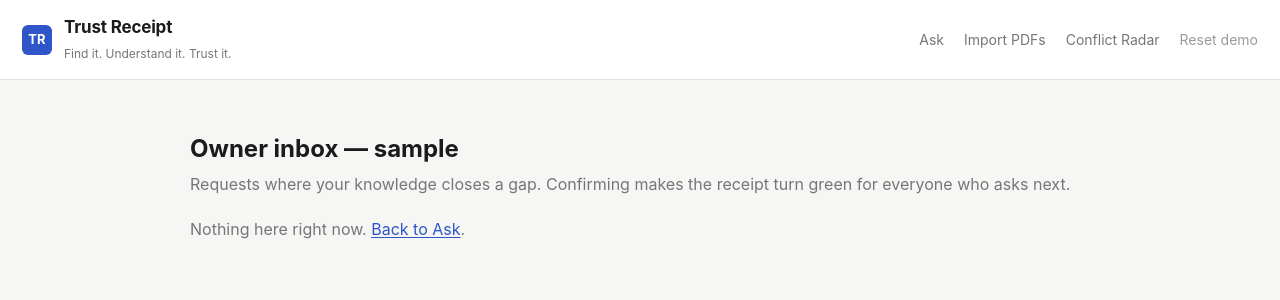
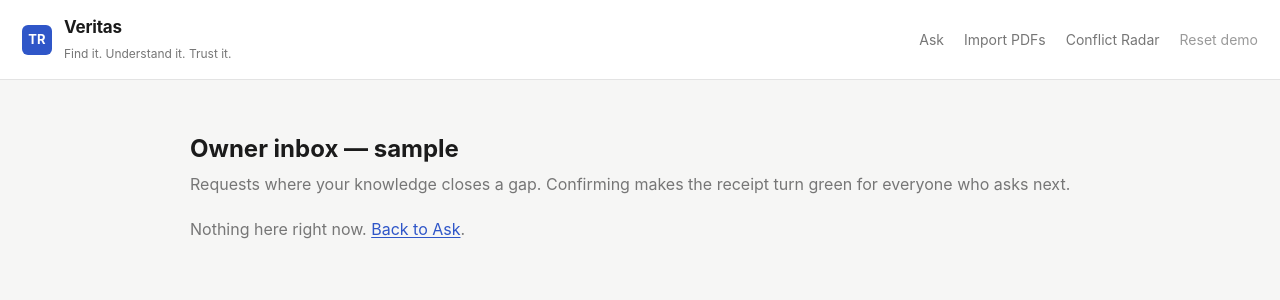
Before and after one commit to Ilie24118/tectonic-hackathon-26, a Flask app: page /owner/sample in a window 1280 px wide. Shown: the top 300 px of the page. Run offline with Flask 3, Linux system fonts and the light colour scheme.

Commit message:
change of name

```diff
--- a/app.py
+++ b/app.py
@@ -1,4 +1,4 @@
-"""Trust Receipt — Flask app. Run: python app.py  (mock mode needs no API key)."""
+"""Veritas — Flask app. Run: python app.py  (mock mode needs no API key)."""
 import glob
 import os
 
--- a/templates/base.html
+++ b/templates/base.html
@@ -3,7 +3,7 @@
 <head>
   <meta charset="utf-8">
   <meta name="viewport" content="width=device-width, initial-scale=1">
-  <title>{% block title %}Trust Receipt{% endblock %}</title>
+  <title>{% block title %}Veritas{% endblock %}</title>
   <link rel="stylesheet" href="{{ url_for('static', filename='style.css') }}">
 </head>
 <body>
@@ -11,7 +11,7 @@
     <a class="brand" href="{{ url_for('home') }}">
       <span class="logo">TR</span>
       <span class="brand-text">
-        <strong>Trust Receipt</strong>
+        <strong>Veritas</strong>
         <em>Find it. Understand it. Trust it.</em>
       </span>
     </a>
--- a/templates/import.html
+++ b/templates/import.html
@@ -1,5 +1,5 @@
 {% extends "base.html" %}
-{% block title %}Import PDFs — Trust Receipt{% endblock %}
+{% block title %}Import PDFs — Veritas{% endblock %}
 {% block content %}
 <section class="import-page">
   <h1>Import documents</h1>
--- a/templates/receipt.html
+++ b/templates/receipt.html
@@ -1,5 +1,5 @@
 {% extends "base.html" %}
-{% block title %}Trust Receipt — answer{% endblock %}
+{% block title %}Veritas — answer{% endblock %}
 {% block content %}
 <section class="answer-page">
 
```
Also changed, not shown: CLAUDE.md (+1 -1 lines), README.md.
